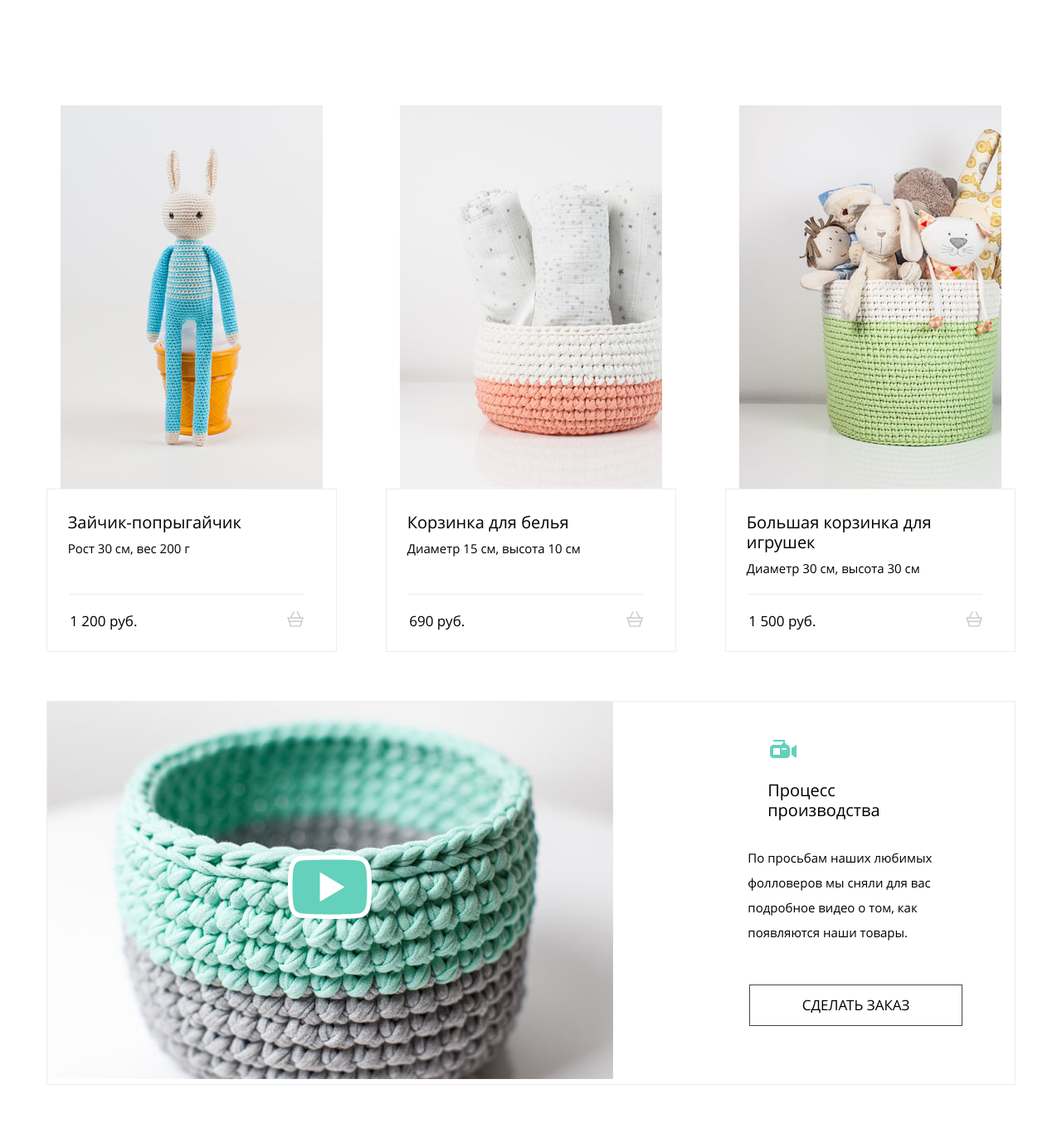
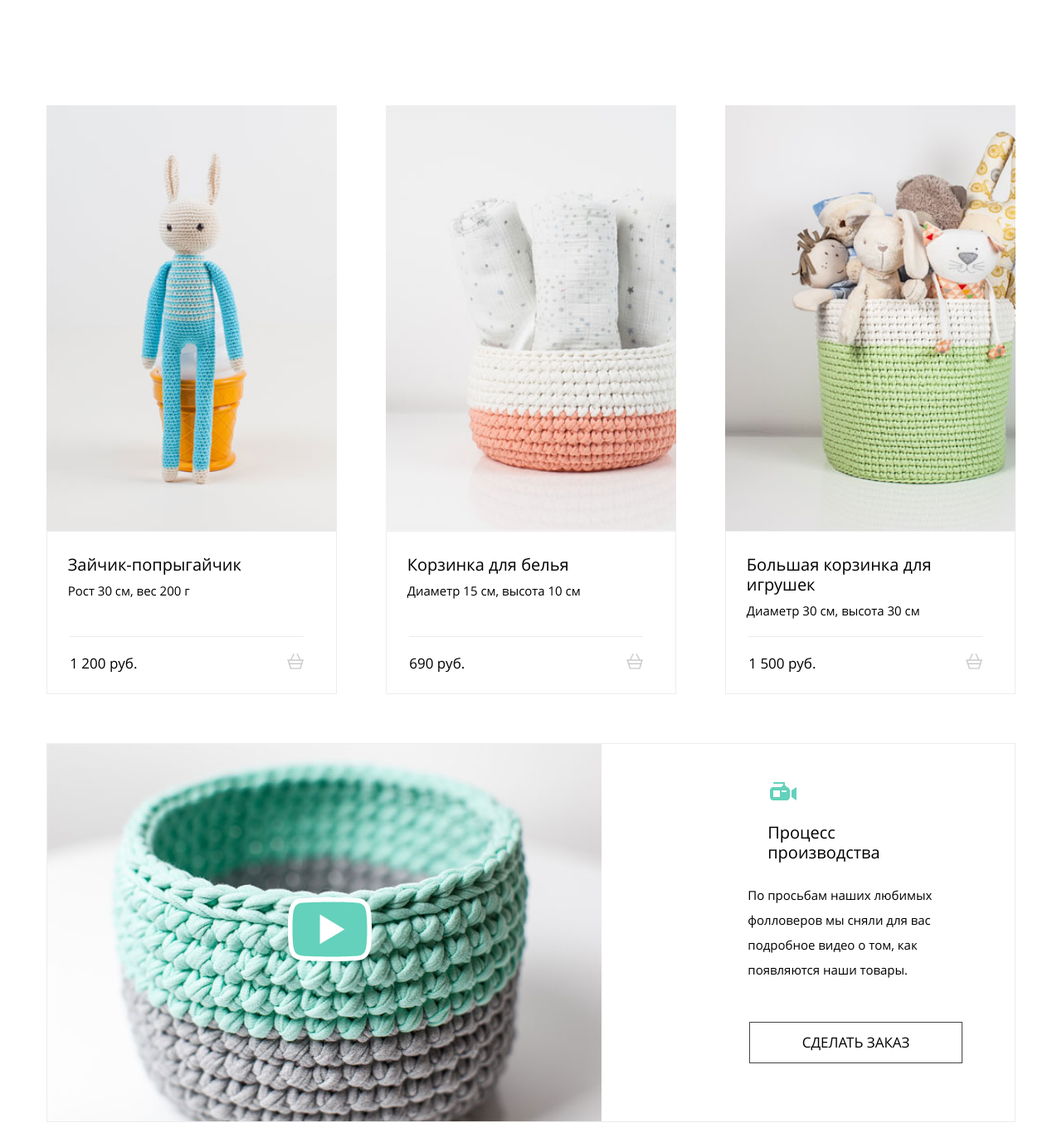
Before and after one commit to Oshimura9408/3983-mishka, a website: page source/catalog.html in a window 1280 px wide. Shown: the part 343-1703 px from the top of the page at 83% size. Drawn offline with nearby package versions, Linux system fonts and the light colour scheme; files that its build step writes are made by us from their sources.

Commit message:
Правки

```diff
--- a/source/sass/blocks/catalog-items.scss
+++ b/source/sass/blocks/catalog-items.scss
@@ -172,13 +172,17 @@
   }
 
   .catalog-items__img {
-    width: 334px;
-    min-height: 334px;
+    //width: 334px;
+    //min-height: 334px;
+    width: 100%;
   }
 
   .catalog__img-wrapper {
-    width: calc(50%);
-    min-height: 334px;
+    //width: calc(50%);
+    //min-height: 334px;
+    width: 50%;
+    height: 100%;
+    margin-bottom: -6px;
   }
 
   .catalog-items__description {
@@ -210,12 +214,16 @@
   }
 
   .catalog-items__img {
-    width: 316px;
-    min-height: 462px;
+    //width: 316px;
+    //min-height: 462px;
+    //object-fit: fill;
+    object-fit: fill;
   }
 
   .catalog__img-wrapper {
-    width: calc(100%);
+    //width: calc(100%);
+    //min-height: 462px;
+    width: 100%;
     min-height: 462px;
   }
 
--- a/source/sass/blocks/production-process.scss
+++ b/source/sass/blocks/production-process.scss
@@ -63,6 +63,7 @@
 
 .production-process__video-img {
   position: relative;
+  line-height: 0;
 }
 
 .production-process__icon-play {
@@ -182,9 +183,10 @@
   }
 
   .production-process__img {
-    width: 682px;
+    //width: 682px;
     order: 1;
     margin: 0;
+    object-fit: fill;
   }
 
   .production-process__content {
```
Also changed, not shown: source/catalog.html (+1 -0 lines), source/index.html (+1 -1 lines), build/css/style-min.css, build/css/style.css, build/index.html.
